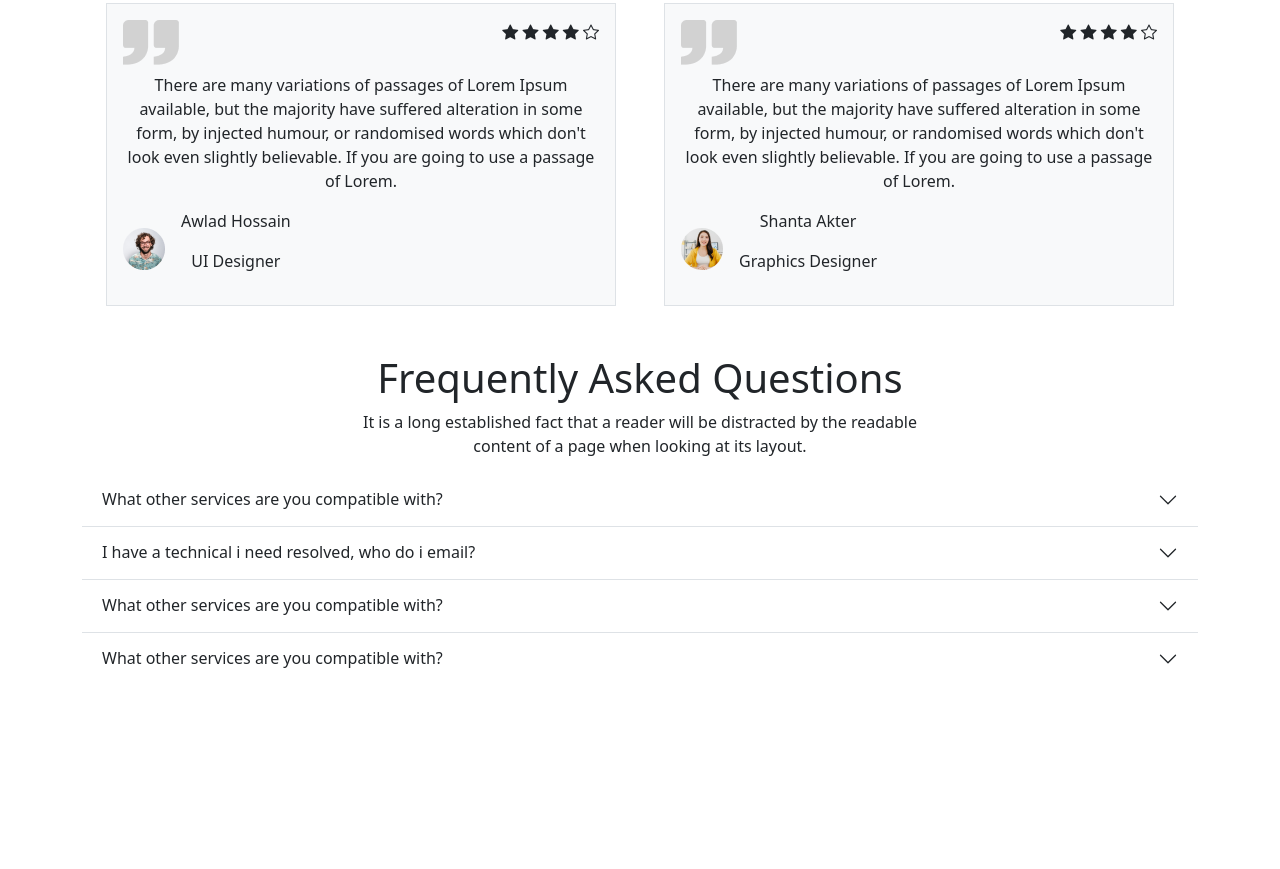
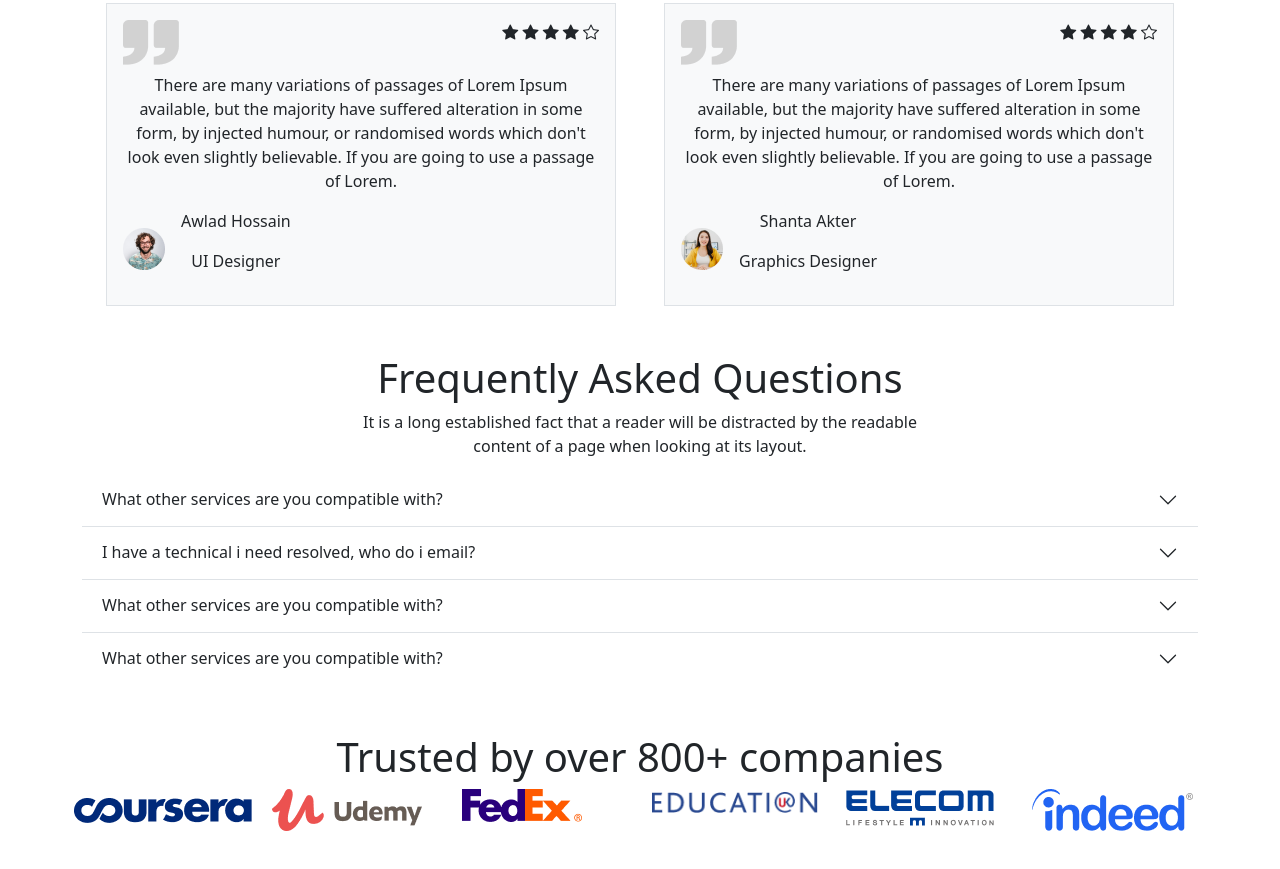
Before and after one commit to JakiulRashidKhan/Ed-tech-five, a plain HTML site: page index.html in a window 1280 px wide. Shown: the part 3311-4180 px from the top of the page. Before the commit the page ends 4044 px from the top, so only its background shows below. Drawn offline with nearby package versions, Linux system fonts and the light colour scheme.

Commit message:
company added

```diff
--- a/index.html
+++ b/index.html
@@ -455,6 +455,30 @@
                 </div>
             </div>
         </section>
+        <!-- companies  -->
+        <section class="my-5">
+            <h1 class="text-center">Trusted by over 800+ companies</h1>
+            <div class="row">
+                <div class="col-md-2 col-sm-4 gx-2 gy-2">
+                    <img class="img-fluid" src="images/company/company-1.png" alt="">
+                </div>
+                <div class="col-md-2 col-sm-4">
+                    <img class="img-fluid" src="images/company/company-2.png" alt="">
+                </div>
+                <div class="col-md-2 col-sm-4">
+                    <img class="img-fluid" src="images/company/company-3.png" alt="">
+                </div>
+                <div class="col-md-2 col-sm-4">
+                    <img class="img-fluid" src="images/company/company-4.png" alt="">
+                </div>
+                <div class="col-md-2 col-sm-4">
+                    <img class="img-fluid" src="images/company/company-5.png" alt="">
+                </div>
+                <div class="col-md-2 col-sm-4">
+                    <img class="img-fluid" src="images/company/company-6.png" alt="">
+                </div>
+            </div>
+        </section>
     </main>
     <!-- js cdn  -->
     <script src="https://cdn.jsdelivr.net/npm/bootstrap@5.2.1/dist/js/bootstrap.bundle.min.js"
```
